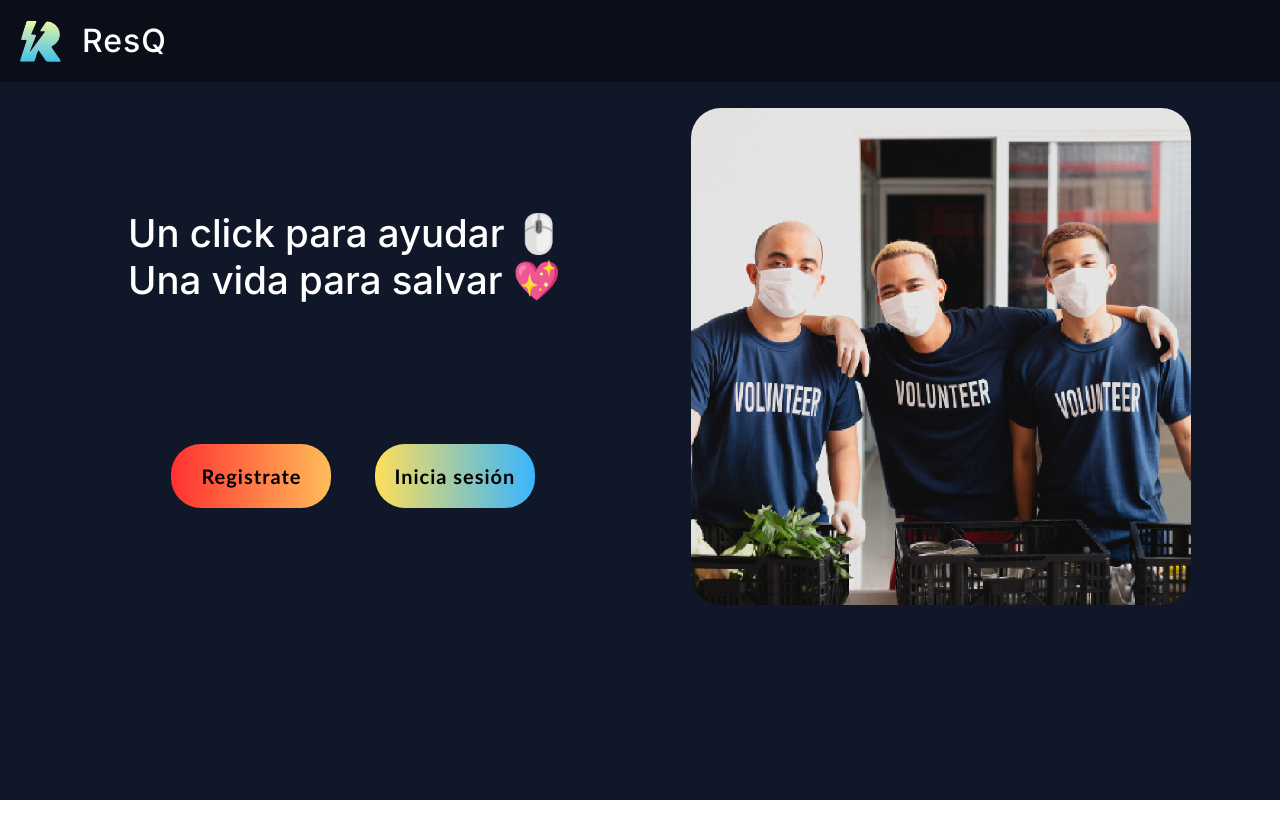
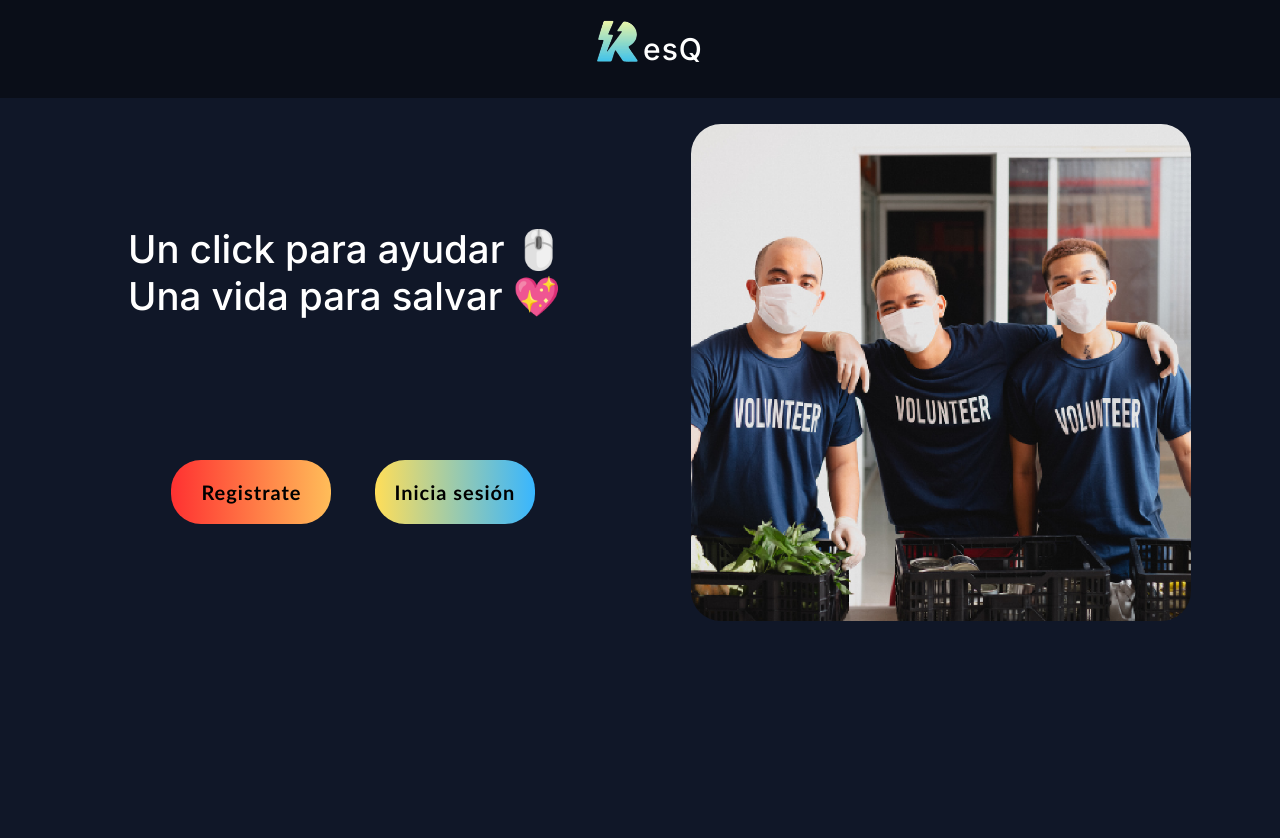
Before and after one commit to Danaxar/tbd-lab1, a Vue app in the folder front/: page /#/ in a window 1280 px wide. Shown: the top 838 px of the page. Before the commit the page ends 800 px from the top, so only its background shows below. Built offline with nearby package versions, Linux system fonts and the light colour scheme.

Commit message:
feat: register template

```diff
--- a/front/package.json
+++ b/front/package.json
@@ -9,7 +9,8 @@
   },
   "dependencies": {
     "core-js": "^3.8.3",
-    "vue": "^2.6.14"
+    "vue": "^2.6.14",
+    "vue-router": "^3.6.5"
   },
   "devDependencies": {
     "@babel/core": "^7.12.16",
--- a/front/src/App.vue
+++ b/front/src/App.vue
@@ -1,40 +1,22 @@
 <template>
   <div id="app">
-    <div id="nav">
-      <img id="logo" src="./assets/logo.png">
-      <span id="namepage">ResQ</span>
-    </div>
-    <div id="center_home">
-      <div id="frase">
-        <span>Un click para ayudar 🖱️</span>
-        <br>
-        <span>Una vida para salvar 💖</span>
-        <div>
-        <!-- Botones de registro e inicio de sesión -->
-        <button id="register">Registrate</button>
-        <button id="login">Inicia sesión</button>
-      </div>
-      </div>
-      <div>
-        <!-- Aqui va la foto de portada -->
-        <img id="home_image" src="./assets/voluntarios.png">
-      </div>
-
-    </div>
+    <NavBar></NavBar>
+    <router-view></router-view>
   </div>
 </template>
 
 <script>
+import NavBar from './components/NavBar.vue'
+
 export default {
   name: 'App',
   components: {
+    NavBar
   }
 }
 </script>
 
 <style>
-@import url('https://fonts.googleapis.com/css2?family=Inter:wght@500&display=swap');
-
 *{
   margin: 0;
   padding: 0;
@@ -48,61 +30,4 @@ export default {
   width: 100%;
   height: 100vh;
 }
-
-#nav{
-  background-color: rgba(0,0,0,0.4);
-  display: flex;
-  align-items: center;
-}
-
-#logo{
-  width: 50px;
-  margin: 1em;
-}
-
-#namepage{
-  color: white;
-  font-size: xx-large;
-  letter-spacing: 1px;
-}
-
-#home_image{
-  border-radius: 30px 30px;
-  width: 500px;
-}
-
-#frase{
-  font-size: 3vw;
-  align-items: center;
-  justify-content: center;
-  margin: 10%;
-}
-
-#center_home{
-  display: flex;
-  align-items: center;
-}
-
-/* Botones */
-#register{
-  background: linear-gradient(90deg,#ff3131, #ffbd59);
-}
-
-#login{
-  background: linear-gradient(90deg, #ffde59,#38b6ff);
-}
-
-#register, #login{
-  width: 10rem;
-  height: 4rem;
-  color: black;
-  border-radius: 30px 30px;
-  font-size: 20px;
-  font-weight: bold;
-  font-family: 'Gill Sans', 'Gill Sans MT', Calibri, 'Trebuchet MS', sans-serif;
-  margin-left: 10%;
-  letter-spacing: 1px;
-  margin-top: 7em;
-  border: none;
-}
 </style>
--- /dev/null
+++ b/front/src/components/NavBar.vue
@@ -0,0 +1,47 @@
+<template>
+    <div id="nav">
+      <a id="logoLink" href="/">
+        <img id="logo" src="../assets/logo.png">
+        <span id="namepage">esQ</span>
+      </a>
+    </div>
+</template>
+
+<script>
+export default{
+    data(){
+        return {
+            titulo: 'NavBar'
+        }
+    }
+}
+
+</script>
+
+<style>
+#nav{
+  background-color: rgba(0,0,0,0.4);
+  display: flex;
+  justify-content: center;
+}
+
+#logo{
+  width: 50px;
+  margin-top: 1em;
+  margin-left: 1em;
+  margin-bottom: 2em;
+}
+
+#namepage{
+  color: white;
+  font-size: 30px;
+  letter-spacing: 1px;
+}
+
+#logoLink{
+  text-decoration: none;
+  display: flex;
+  align-items: center;
+  justify-content: center;
+}
+</style>
--- a/front/src/main.js
+++ b/front/src/main.js
@@ -1,8 +1,16 @@
 import Vue from 'vue'
 import App from './App.vue'
+import VueRouter from 'vue-router'
+import routes from './routes'
 
 Vue.config.productionTip = false
+Vue.use(VueRouter)
+
+const router = new VueRouter({
+  routes: routes
+})
 
 new Vue({
   render: h => h(App),
+  router: router
 }).$mount('#app')
--- /dev/null
+++ b/front/src/routes.js
@@ -0,0 +1,12 @@
+import RegisterForm from './vistas/RegisterForm.vue'
+import HomePage from './vistas/HomePage.vue'
+export default [
+    {
+        path: '/',
+        component: HomePage
+    },
+    {
+        path: '/register',
+        component: RegisterForm
+    }
+]
--- /dev/null
+++ b/front/src/vistas/HomePage.vue
@@ -0,0 +1,92 @@
+<template>
+  <div id="app">
+    <div id="center_home">
+      <div id="frase">
+        <span>Un click para ayudar 🖱️</span>
+        <br>
+        <span>Una vida para salvar 💖</span>
+        <div>
+          <!-- Botones de registro e inicio de sesión -->
+          <a href="#/register"><button id="register">Registrate</button></a>
+          <a href="#/login"><button id="login">Inicia sesión</button></a>
+        </div>
+      </div>
+      <div>
+        <!-- Aqui va la foto de portada -->
+        <img id="home_image" src="../assets/voluntarios.png">
+      </div>
+
+    </div>
+  </div>
+</template>
+
+<script>
+export default {
+  name: 'HomePage'
+}
+</script>
+
+<style>
+@import url('https://fonts.googleapis.com/css2?family=Inter:wght@500&display=swap');
+
+* {
+  margin: 0;
+  padding: 0;
+  box-sizing: border-box;
+}
+
+#app {
+  color: white;
+  background-color: #101728;
+  font-family: 'Inter', sans-serif;
+  width: 100%;
+  height: 100vh;
+}
+
+#home_image {
+  border-radius: 30px 30px;
+  width: 500px;
+}
+
+#frase {
+  font-size: 3vw;
+  align-items: center;
+  justify-content: center;
+  margin: 10%;
+}
+
+#center_home {
+  display: flex;
+  align-items: center;
+}
+
+/* Botones */
+#register {
+  background: linear-gradient(90deg, #ff3131, #ffbd59);
+}
+
+#login {
+  background: linear-gradient(90deg, #ffde59, #38b6ff);
+}
+
+#register,
+#login {
+  width: 10rem;
+  height: 4rem;
+  color: black;
+  border-radius: 30px 30px;
+  font-size: 20px;
+  font-weight: bold;
+  font-family: 'Gill Sans', 'Gill Sans MT', Calibri, 'Trebuchet MS', sans-serif;
+  margin-left: 10%;
+  letter-spacing: 1px;
+  margin-top: 7em;
+  border: none;
+  transition: 0.1s;
+}
+
+#register:hover, #login:hover{
+  transform: scale(110%);
+  transition: 0.3s;
+}
+</style>
--- /dev/null
+++ b/front/src/vistas/RegisterForm.vue
@@ -0,0 +1,120 @@
+<template>
+    <div id="centerRegisterContainer">
+        <h1>Registro</h1>
+        <div id="centerRegister">
+
+            <div id="form">
+                <label>
+                    Rut:
+                    <input value="111" type="text">
+                </label>
+
+                <label>Nombres:
+                    <input value="222" type="text" name="nombres">
+                </label>
+
+
+                <label>Apellidos:
+                    <input value="333" type="text" name="apellidos">
+                </label>
+
+                <label>Fecha de nacimiento:
+                    <input value="2001-01-25" type="date" name="fecha de nacimiento">
+                </label>
+
+                <label>Disponibilidad:
+                    <input value="555" type="text" name="disponibilidad">
+                </label>
+
+                <label>Telefono:
+                    <input value="666" type="number" name="telefono">
+                </label>
+
+                <label>Contraseña: </label>
+                <input value="777" type="password" name="password">
+
+                <label>Repita su contraseña: </label>
+                <input value="888" type="password" name="password2">
+                <br>
+                <button id="enviarRegister" @click="enviar">Registrarse</button>
+            </div>
+        </div>
+    </div>
+</template>
+
+<script>
+export default {
+    name: 'RegisterForm',
+    components: {
+    },
+    methods:{
+        enviar(){
+            const botones = document.getElementsByTagName("input");
+            var respuestas = [];
+            for(let i = 0; i < botones.length; i++){
+                respuestas.push(botones[i].value);
+            }
+            console.log(respuestas);
+            // Ya se tienen las respuestas, falta hacer el objeto
+            // Y enviar el contenido por axios
+        },
+    }
+}
+</script>
+
+<style>
+#centerRegisterContainer h1{
+    text-align: center;
+    margin: 2%;
+}
+
+#centerRegister {
+    margin-left: auto;
+    margin-right: auto;
+    width: 60rem;
+    display: flex;
+    align-items: center;
+    justify-content: center;
+    border-style: solid;
+    border-radius: 30px 30px;
+    border-width: 1px;
+    border-color: aliceblue;
+}
+
+#form {
+    width: 65rem;
+    display: flex;
+    flex-direction: column;
+    border-radius: 1px;
+    padding: 5%;
+    font-size: 25px;
+}
+
+/* Redondear inputs y botón de enviar */
+#enviarRegister,
+input {
+    border-radius: 30px 30px;
+}
+
+#enviarRegister{
+    height: 25px;
+    width: 25%;
+    font-size: 0.7em;
+    background-color: green;
+    color: white;
+    border: none;
+    transition: 0.1s;
+    margin-left: auto;
+    margin-right: auto;
+}
+
+#enviarRegister:hover{
+    transform: scale(110%);
+    transition: 0.3s;
+}
+
+input{
+    height: 2em;
+    width: 50%;
+}
+</style>
```
Also changed, not shown: 1 other file (tests, documents, lock files or other folders).
